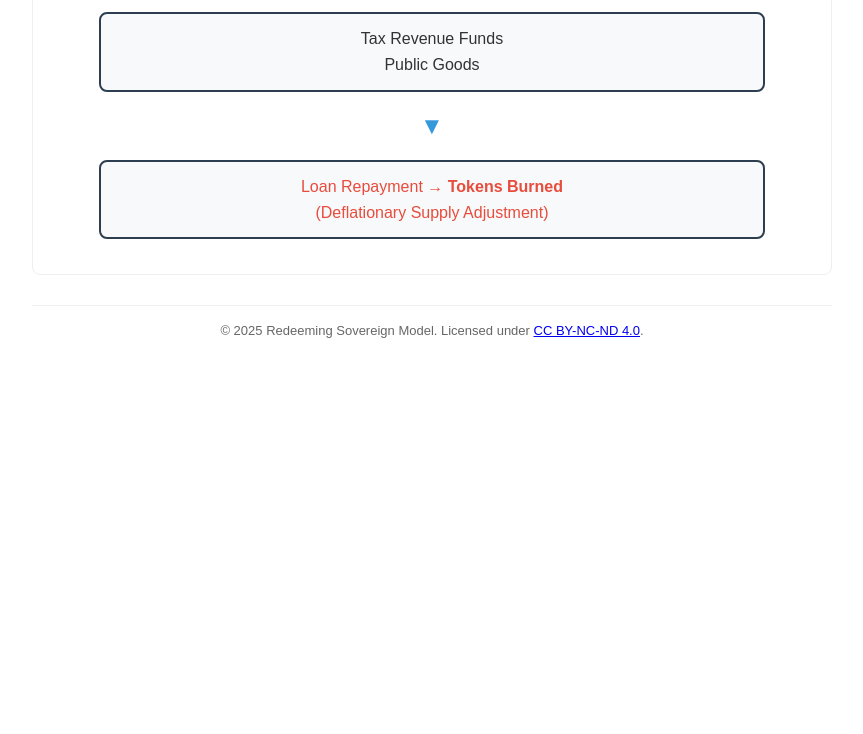
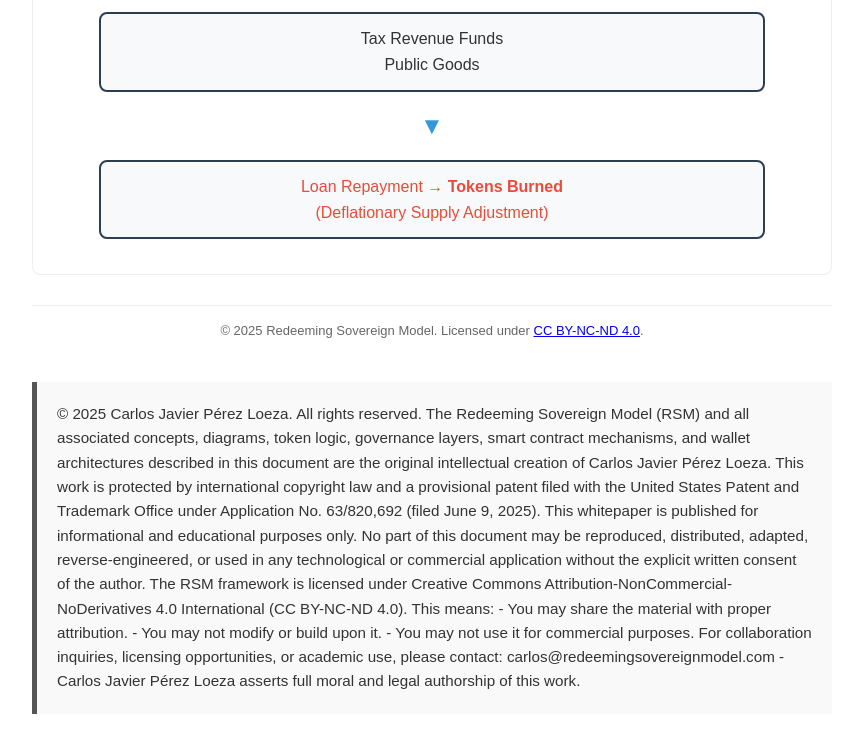
Before and after one commit to CarlosDebtBurner/RedeemingProtocol, a plain HTML site: page whitepaper.html in a window 1280 px wide. Shown: the part 5291-6025 px from the top of the page, without its empty margins (208-1071 px from the left). Before the commit the page ends 5653 px from the top, so only its background shows below. Drawn offline with Linux system fonts and the light colour scheme.

Commit message:
Updated whitepaper with copyright, clipboard protection, and legal notice

```diff
--- a/whitepaper.html
+++ b/whitepaper.html
@@ -1,8 +1,9 @@
 <!DOCTYPE html>
+
 <html lang="en">
 <head>
-  <meta charset="UTF-8">
-  <meta name="viewport" content="width=device-width, initial-scale=1.0">
+<meta charset="utf-8"/>
+<meta content="width=device-width, initial-scale=1.0" name="viewport"/>
 <title>The Redeeming Sovereign Model</title>
 <style>
     body {
@@ -45,30 +46,27 @@
 </head>
 <body>
 <div style="background-color: #fdf6e3; border-left: 6px solid #d35400; padding: 15px; font-family: 'Segoe UI', sans-serif; margin-bottom: 20px;">
-  <strong style="color: #d35400; font-size: 1.2em;">Patent Pending</strong><br>
-  Redeeming Sovereign Model: A Programmable Digital Currency System for Economic Restoration through Redeemable Taxation and Behavioral Incentives.<br>
+<strong style="color: #d35400; font-size: 1.2em;">Patent Pending</strong><br/>
+  Redeeming Sovereign Model: A Programmable Digital Currency System for Economic Restoration through Redeemable Taxation and Behavioral Incentives.<br/>
 <small>USPTO Provisional Application No. <strong>63/820,692</strong> — Filed on June 9, 2025</small>
 </div>
-
 <header>
 <h1>The Redeeming Sovereign Model</h1>
 <h2>A Sovereign Digital Currency for Economic Restoration and Human Dignity</h2>
-    <p><strong>Author:</strong> Carlos Javier Pérez Loeza<br>
-       <strong>Date:</strong> June 2025<br>
-       <strong>Version:</strong> 1.0<br>
+<p><strong>Author:</strong> Carlos Javier Pérez Loeza<br/>
+<strong>Date:</strong> June 2025<br/>
+<strong>Version:</strong> 1.0<br/>
 <strong>Contact:</strong> <a href="mailto:carlos@redeemingsovereignmodel.com">carlos@redeemingsovereignmodel.com</a></p>
 </header>
 <section id="abstract" style="margin: 2em 0; padding: 1.5em; border-left: 5px solid #2c3e50; background-color: #f8f9fa; border-radius: 6px;">
 <h2 style="margin-top: 0; color: #2c3e50;">Abstract</h2>
 <p style="margin: 0; font-size: 1.05em; line-height: 1.6;">
-    This white paper presents the <strong>Redeeming Sovereign Model</strong>&mdash;a programmable sovereign digital currency system designed to reduce inequality,
+    This white paper presents the <strong>Redeeming Sovereign Model</strong>—a programmable sovereign digital currency system designed to reduce inequality,
     strengthen civic financial capacity, and modernize taxation through behavioral incentives and automated smart contracts. Grounded in economic justice and national
     self-determination, the model integrates blockchain infrastructure, universal capital distribution, and <strong>redeemable taxation</strong> to build resilient financial ecosystems
     in both emerging and advanced economies of our blue planet.
   </p>
 </section>
-
-
 <section id="introduction">
 <h2>1. Introduction</h2>
 <blockquote>
@@ -81,12 +79,10 @@
 <p>At its core, this model is not about printing more money. It’s about redeeming the role of currency as a force for empowerment, cooperation, and shared national prosperity.</p>
 <p><strong>Let us force all else to create an economy model never before created.</strong></p>
 </section>
-
 <section id="background">
 <h2>2. Background</h2>
 <p>For decades, economic systems have been structured in ways that reward speculation over productivity, debt over discipline, and centralization over sovereignty...</p>
 </section>
-
 <section id="core-principles">
 <h2>3. Core Principles</h2>
 <h3>3.1 Universal Capital Injection</h3>
@@ -100,7 +96,6 @@
 <h3>3.5 Debt Resolution Through Token Burn</h3>
 <p>When loans are repaid, the repaid tokens are permanently burned...</p>
 </section>
-
 <section id="technical-architecture">
 <h2>4. Technical Architecture</h2>
 <h3>4.1 Token Issuance and Supply Cap</h3>
@@ -114,7 +109,6 @@
 <h3>4.5 Governance Logic and Decision Layers</h3>
 <p>Major changes require multi-signature consensus and/or national referendum conducted on-chain...</p>
 </section>
-
 <section id="use-cases">
 <h2>5. Use Cases</h2>
 <h3>5.1 Purchasing Food and Essentials</h3>
@@ -130,7 +124,6 @@
 <h3>5.6 Community Goods Investment</h3>
 <p>Smart contracts verify purpose. Tax exemption and matched grants support cooperative initiatives...</p>
 </section>
-
 <section id="pilot-roadmap">
 <h2>6. Pilot and Roadmap</h2>
 <h3>6.1 Phase 1: Feasibility and Region Selection</h3>
@@ -144,7 +137,6 @@
 <h3>6.5 Phase 5: National and International Expansion</h3>
 <p>Gradual implementation across wider areas with support networks...</p>
 </section>
-
 <section id="international-framework">
 <h2>7. International Framework</h2>
 <h3>7.1 Open-Source Adaptation</h3>
@@ -156,17 +148,17 @@
 <h3>7.4 A New Global Standard</h3>
 <p>The Redeeming Sovereign Model offers a people-first alternative to centralized finance...</p>
 </section>
-
 <section id="conclusion">
 <h2>8. Conclusion</h2>
 <p>The Redeeming Sovereign Model is more than a digital currency—it is a proposal for rebirth, cooperation, and shared dignity...</p>
 <p>Let this be the beginning of a new era. One sovereign, one wallet, one restored economy at a time.</p>
 </section>
 <!DOCTYPE html>
+
 <html lang="en">
 <head>
-    <meta charset="UTF-8">
-    <meta name="viewport" content="width=device-width, initial-scale=1.0">
+<meta charset="utf-8"/>
+<meta content="width=device-width, initial-scale=1.0" name="viewport"/>
 <title>RSM Token Flow Architecture</title>
 <style>
         body {
@@ -242,10 +234,11 @@
         }
     </style>
 <!DOCTYPE html>
+
 <html lang="en">
 <head>
-    <meta charset="UTF-8">
-    <meta name="viewport" content="width=device-width, initial-scale=1.0">
+<meta charset="utf-8"/>
+<meta content="width=device-width, initial-scale=1.0" name="viewport"/>
 <title>RSM Token Flow Architecture</title>
 <style>
         body {
@@ -317,43 +310,61 @@
 <body>
 <h1>The Redeeming Sovereign Model</h1>
 <h3>Token Flow Architecture</h3>
-
 <div class="disclaimer">
 <strong>Notice:</strong> This whitepaper outlines conceptual frameworks only. Implementation specifics are proprietary.
     </div>
-
 <div class="flowchart">
 <!-- Watermark centered among 5 main boxes -->
 <div class="watermark">CONFIDENTIAL © 2025 RSM</div>
-
 <!-- First 2 boxes (above watermark) -->
 <div class="node">Sovereign Treasury</div>
 <div class="arrow">▼</div>
-        <div class="node">Mint Tokens<br>(Fixed Supply Cap)</div>
+<div class="node">Mint Tokens<br/>(Fixed Supply Cap)</div>
 <div class="arrow">▼</div>
-
 <!-- Middle 5 boxes (watermark covers these) -->
 <div class="node" style="background-color: rgba(232, 244, 252, 0.9); border-color: #3498db;">
-            Distribute to Citizen Wallets:<br>
+            Distribute to Citizen Wallets:<br/>
 <strong>90% Spending Layer</strong> | <strong>10% Savings Layer</strong>
 </div>
 <div class="arrow">▼</div>
-        <div class="node">Transaction Initiated<br>(Smart Contract Verifies Category)</div>
+<div class="node">Transaction Initiated<br/>(Smart Contract Verifies Category)</div>
 <div class="arrow">▼</div>
-        <div class="node">Tax Applied Automatically:<br>
+<div class="node">Tax Applied Automatically:<br/>
 <strong>0%</strong> Essentials | <strong>75%</strong> Luxury
         </div>
 <div class="arrow">▼</div>
-        <div class="node">Tax Revenue Funds<br>Public Goods</div>
+<div class="node">Tax Revenue Funds<br/>Public Goods</div>
 <div class="arrow">▼</div>
 <div class="node" style="color: #e74c3c;">
-            Loan Repayment → <strong>Tokens Burned</strong><br>
+            Loan Repayment → <strong>Tokens Burned</strong><br/>
             (Deflationary Supply Adjustment)
         </div>
 </div>
-
 <div class="license">
         © 2025 Redeeming Sovereign Model. Licensed under <a href="https://creativecommons.org/licenses/by-nc-nd/4.0/">CC BY-NC-ND 4.0</a>.
     </div>
 </body>
-</html>
+</html></head></html><script>
+document.addEventListener("copy", (e) => {
+  e.clipboardData.setData("text/plain",
+    "COPIED FROM PATENTED SYSTEM: Redeeming Sovereign Model (US 63/820,692)\n\n"
+    + window.getSelection().toString()
+  );
+  e.preventDefault();
+});
+</script><div style="background-color: #f9f9f9; border-left: 5px solid #555; padding: 20px; margin-top: 40px; font-size: 0.95em;">
+© 2025 Carlos Javier Pérez Loeza. All rights reserved.
+
+The Redeeming Sovereign Model (RSM) and all associated concepts, diagrams, token logic, governance layers, smart contract mechanisms, and wallet architectures described in this document are the original intellectual creation of Carlos Javier Pérez Loeza. This work is protected by international copyright law and a provisional patent filed with the United States Patent and Trademark Office under Application No. 63/820,692 (filed June 9, 2025).
+
+This whitepaper is published for informational and educational purposes only. No part of this document may be reproduced, distributed, adapted, reverse-engineered, or used in any technological or commercial application without the explicit written consent of the author.
+
+The RSM framework is licensed under Creative Commons Attribution-NonCommercial-NoDerivatives 4.0 International (CC BY-NC-ND 4.0). This means:
+- You may share the material with proper attribution.
+- You may not modify or build upon it.
+- You may not use it for commercial purposes.
+
+For collaboration inquiries, licensing opportunities, or academic use, please contact:
+carlos@redeemingsovereignmodel.com
+-Carlos Javier Pérez Loeza asserts full moral and legal authorship of this work.
+</div></body></html>
```
Lines whose indentation alone changed are shown as unchanged.
